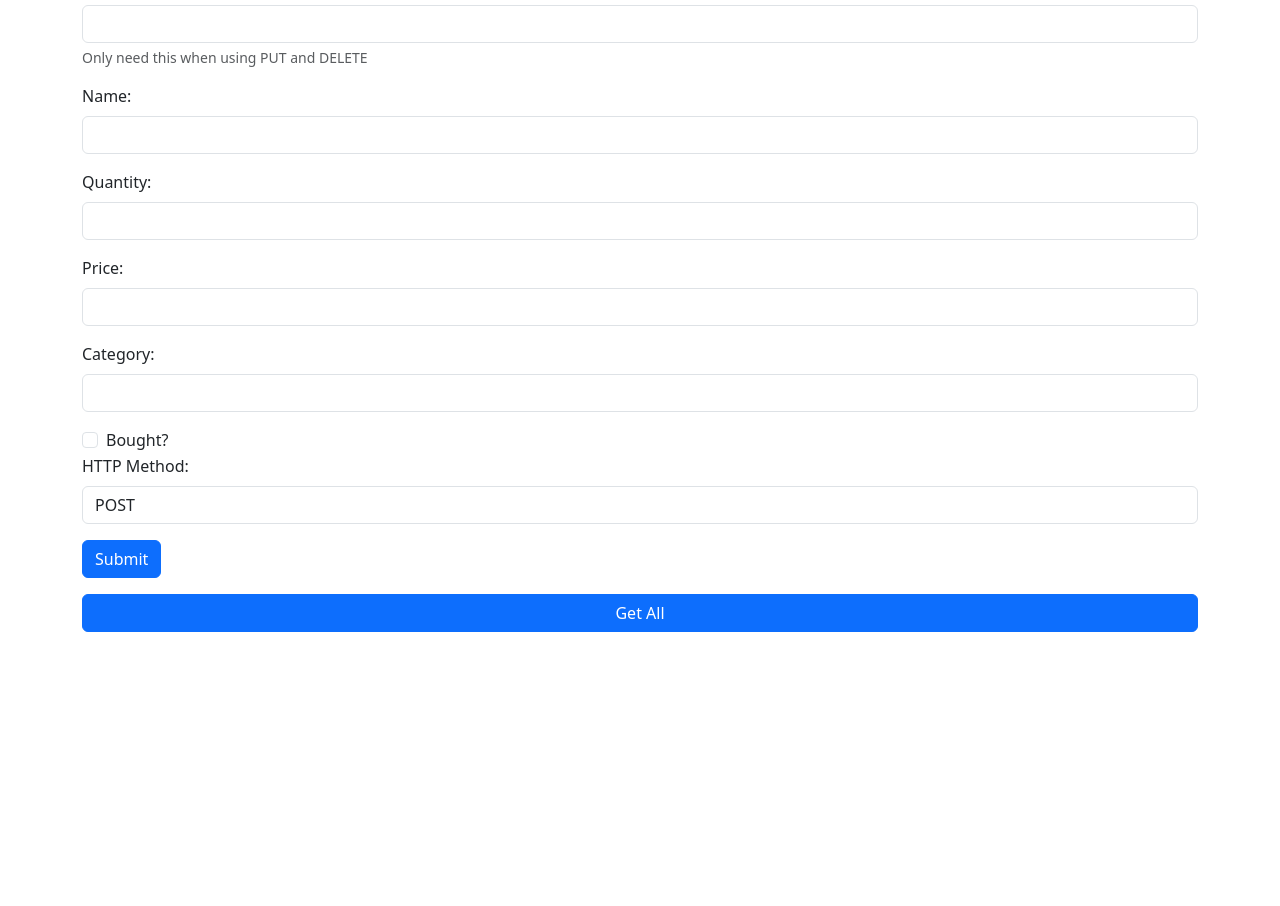
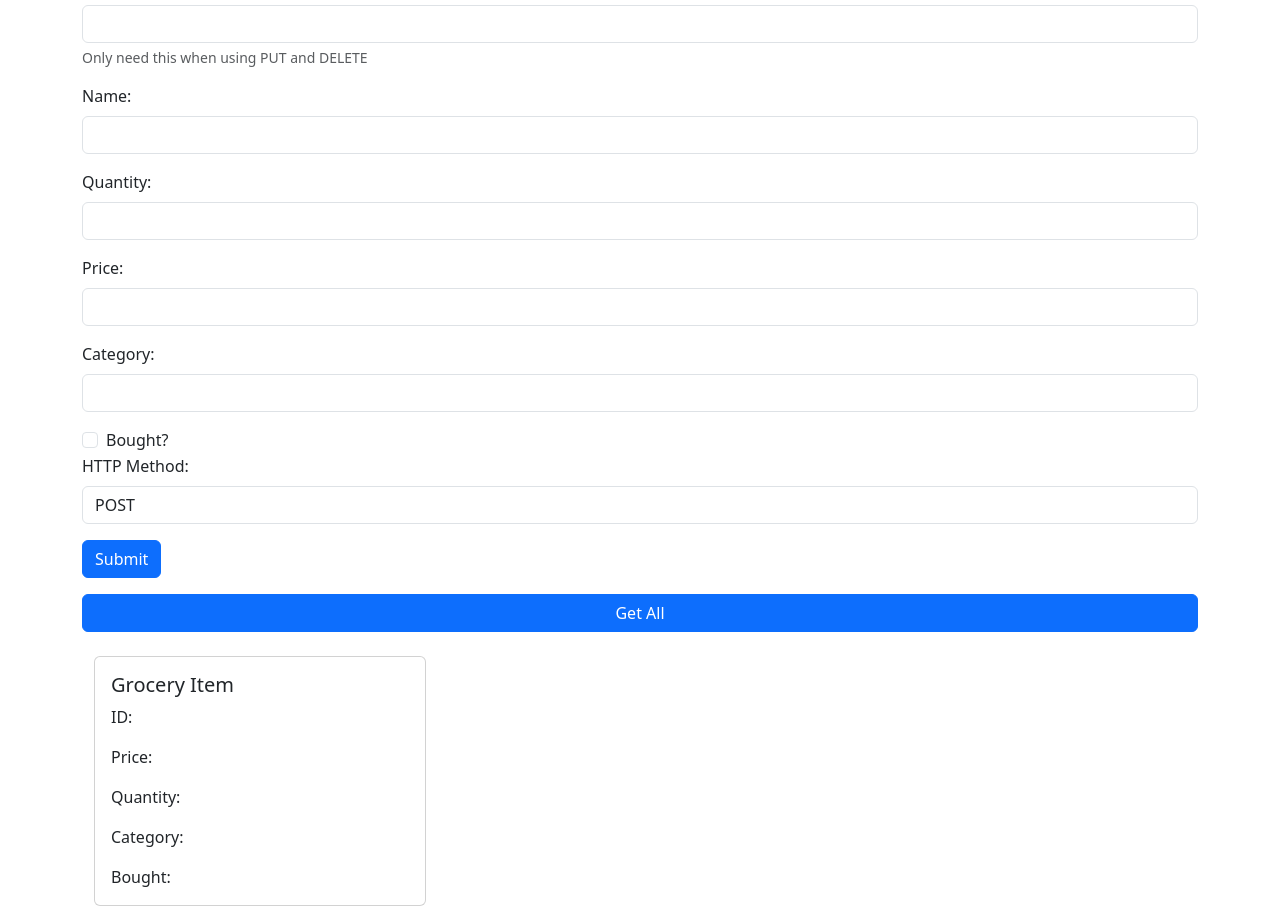
Before and after one commit to CronusV/Grocery_Tracker_API_Express, a website: page index.html in a window 1280 px wide. Shown: the part 131-1037 px from the top of the page. Before the commit the page ends 800 px from the top, so only its background shows below. Drawn offline with nearby package versions, Linux system fonts and the light colour scheme.

Commit message:
created sample card to use to display

```diff
--- a/index.html
+++ b/index.html
@@ -100,7 +100,21 @@
     </header>
     <!-- Make this into grid to add cards -->
     <main class="container">
-      <div class="row row-cols-3 g-lg-5" id="cardRow"></div>
+      <div class="row row-cols-3 g-lg-5" id="cardRow">
+        <!-- Basic card -->
+        <div class="col">
+          <div class="card">
+            <div class="card-body">
+              <h5 class="card-title">Grocery Item</h5>
+              <p class="card-text">ID:</p>
+              <p class="card-text">Price:</p>
+              <p class="card-text">Quantity:</p>
+              <p class="card-text">Category:</p>
+              <p class="card-text">Bought:</p>
+            </div>
+          </div>
+        </div>
+      </div>
     </main>
   </body>
 </html>
```
